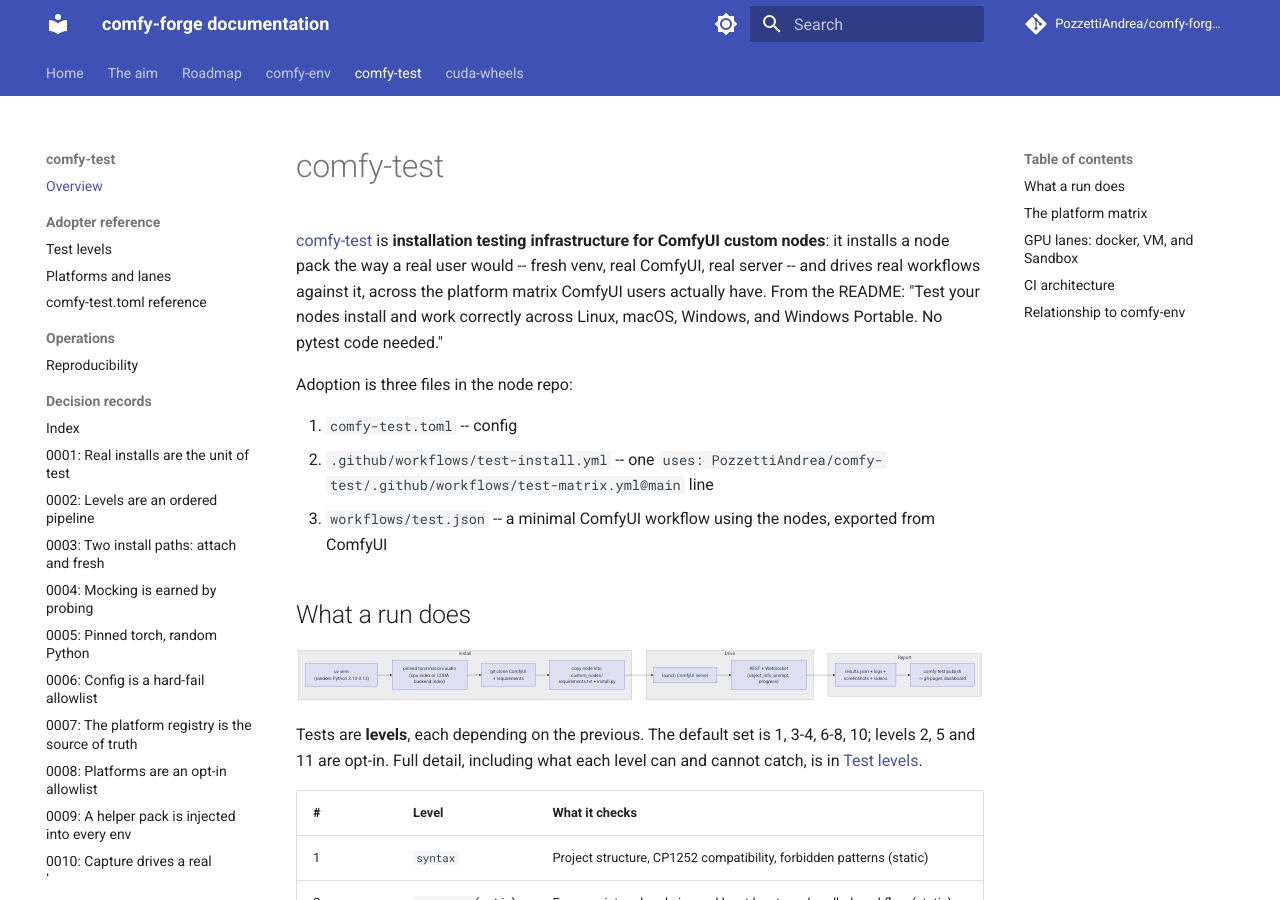
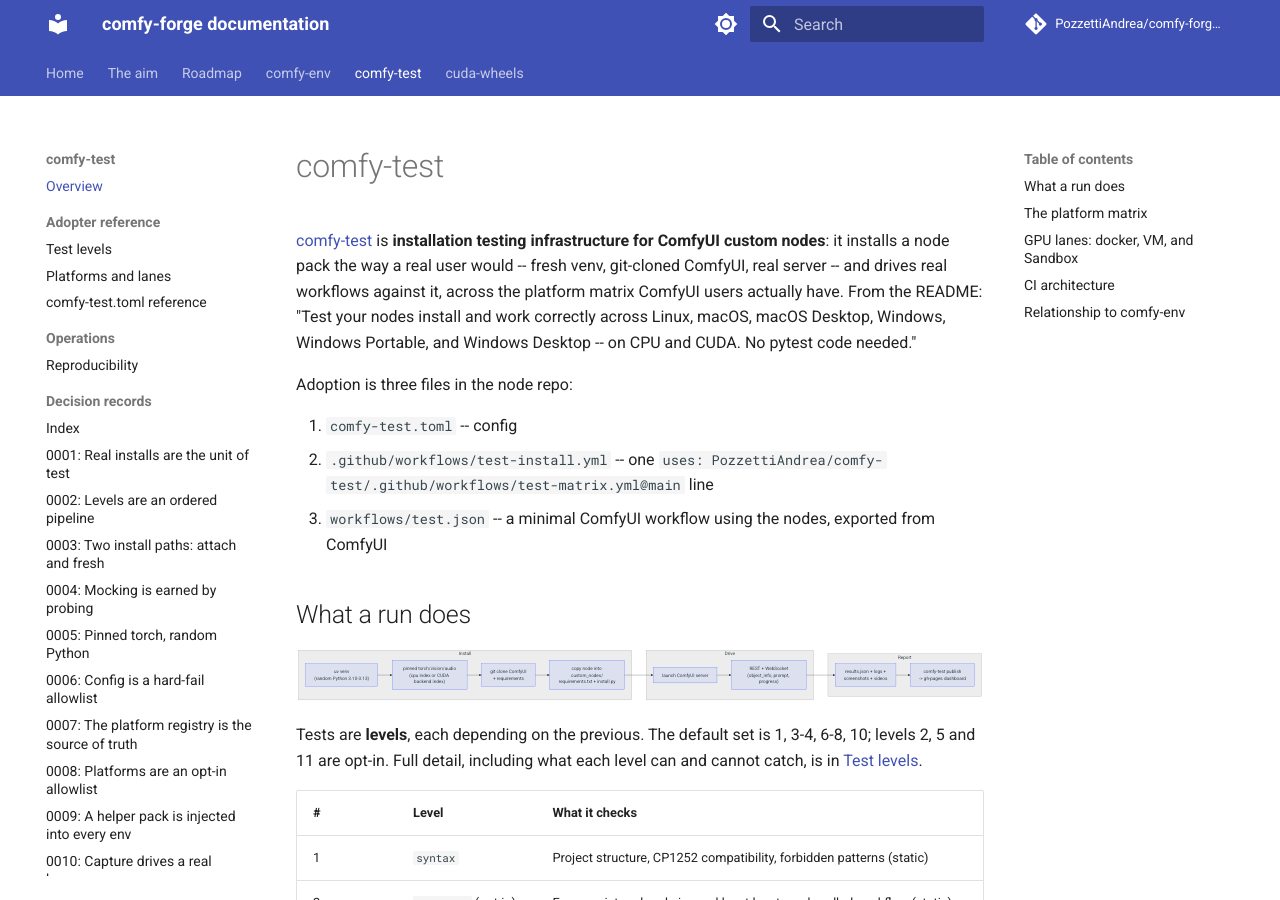
Before and after one commit to Comfy-Forge/comfy-forge-docs, an MkDocs documentation site: the page built from docs/comfy-test/index.md, in a window 1280 px wide and 900 px high. Built offline with MkDocs 1.6.1 and Material for MkDocs 9.7.7, drawn with Linux system fonts in a browser that asks for light colours; comment, search, counter and statistics services are not loaded.

Commit message:
docs(comfy-test): accurate platform tagline (6 OS/kind lanes + CPU/CUDA)
The old tagline mixed axes (three OSes + one install kind) and dropped
Desktop and CUDA. Now lists the real OS x install-method lanes -- Linux,
macOS, macOS Desktop, Windows, Windows Portable, Windows Desktop -- on
CPU and CUDA, and calls the server kind git-cloned ComfyUI.

```diff
--- a/docs/comfy-test/index.md
+++ b/docs/comfy-test/index.md
@@ -2,10 +2,11 @@
 
 [comfy-test](https://github.com/PozzettiAndrea/comfy-test) is **installation
 testing infrastructure for ComfyUI custom nodes**: it installs a node pack
-the way a real user would -- fresh venv, real ComfyUI, real server -- and
+the way a real user would -- fresh venv, git-cloned ComfyUI, real server -- and
 drives real workflows against it, across the platform matrix ComfyUI users
 actually have. From the README: "Test your nodes install and work correctly
-across Linux, macOS, Windows, and Windows Portable. No pytest code needed."
+across Linux, macOS, macOS Desktop, Windows, Windows Portable, and Windows
+Desktop -- on CPU and CUDA. No pytest code needed."
 
 Adoption is three files in the node repo:
 
```
